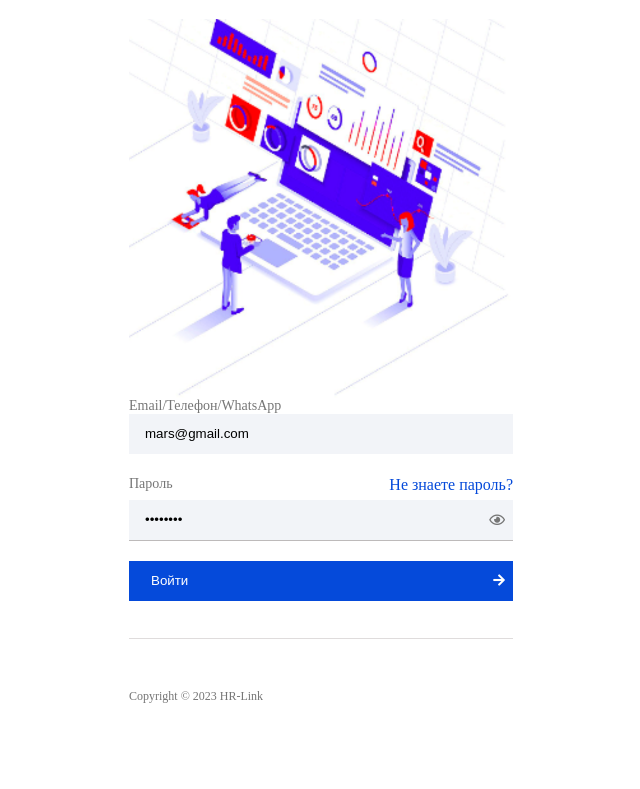
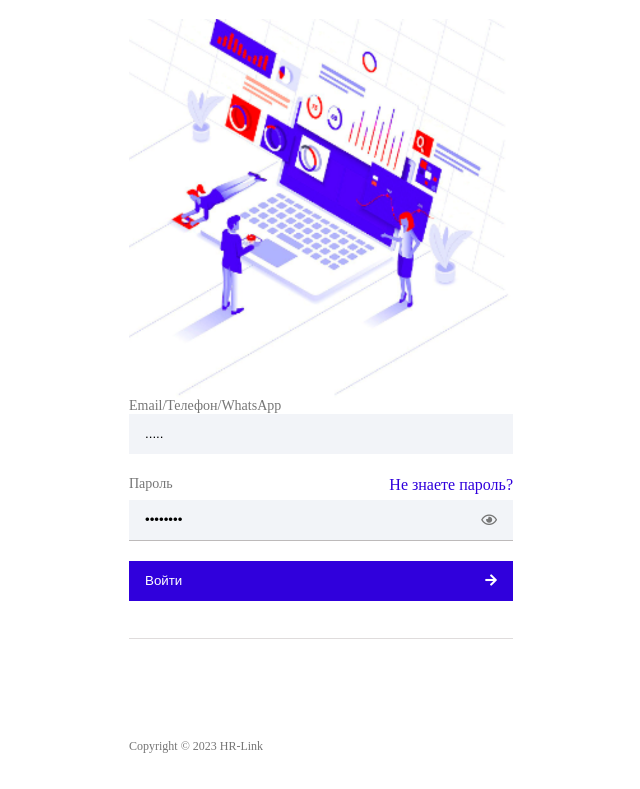
Before and after one commit to DashaGoryacheva/hr-link, a plain HTML site: page index.html in a window 1280 px wide. Shown: the part 69-858 px from the top of the page, without its empty margins (319-959 px from the left). Before the commit the page ends 823 px from the top, so only its background shows below. Drawn offline with Linux system fonts and the light colour scheme.

Commit message:
first commit

```diff
--- a/index.html
+++ b/index.html
@@ -20,19 +20,19 @@
     </div>
     <form class="main__form" method="post">
       <div class="login-block">
-        <div class="input-name">Email/Телефон/WhatsApp</div>
+        <label for="input-login" class="input-name">Email/Телефон/WhatsApp</label>
         <div class="block__input">
-          <input class="input_value" type="text" name="Email/Телефон/WhatsApp" value="mars@gmail.com" />
+          <input class="input_value" id="input-login" type="text" name="Email/Телефон/WhatsApp" value="....." />
         </div>
       </div>
       <div class="password-block">
         <div class="password-block-name">
-          <div class="input-name">Пароль</div>
+          <label for="input-password" class="input-name">Пароль</label>
           <a class="password-block__link">Не знаете пароль?</a>
         </div>
         <div class="password-block__input">
           <input class="input_value" id="input-password" type="password" value="password" />
-          <i class="far fa-eye" id="togglePassword" onclick="myFunction()"></i>
+          <i class="far fa-eye" id="togglePassword"></i>
         </div>
       </div>
       <button class="button">
@@ -40,6 +40,7 @@
         <i class="fas fa-arrow-right" id="arrow-right"></i>
     </form>
   </div>
+  <div class="push"></div>
   <footer class="footer">Copyright © 2023 HR-Link</footer>
   <script>
     let eyeIcon = document.getElementById("togglePassword");
--- a/style.css
+++ b/style.css
@@ -3,7 +3,7 @@ body {
   margin: 0 auto;
 }
 .header {
-  font-family: "Montserrat", Arial, sans-serif;
+  font-family: Arial, Helvetica, sans-serif;
   font-size: 12px;
   margin: 20px 0 40px 0;
 }
@@ -21,14 +21,15 @@ img {
 }
 .fa-arrow-right {
   color: #fff;
-  padding-right: 2px;
+  padding-right: 10px;
 }
+
 .button {
   display: flex;
   justify-content: space-between;
   align-items: center;
   box-sizing: border-box;
-  background-color: #054ada;
+  background-color: #3000dc;
   height: 40px;
   width: 100%;
   border: none;
@@ -38,7 +39,7 @@ img {
 .button-name {
   color: #fff;
   text-align: left;
-  padding-left: 16px;
+  padding-left: 10px;
 }
 .password-block-name {
   display: flex;
@@ -46,7 +47,7 @@ img {
   padding: 22px 0 6px 0;
 }
 .password-block__link {
-  color: #054ada;
+  color: #3000dc;
   text-decoration: none;
   cursor: pointer;
 }
@@ -59,13 +60,19 @@ img {
   height: 20px;
   border: 10px solid #f2f4f8;
   background-color: #f2f4f8;
-  cursor: pointer;
+  cursor: text;
   padding: 10px 6px;
 }
 .footer {
   color: #767676;
   font-size: 12px;
-  margin: 50px 0;
+}
+.push {
+  margin-top: 50px;
+}
+.push,
+.footer {
+  height: 50px;
 }
 .login-block__input .input-name {
   padding-bottom: 6px;
@@ -76,8 +83,9 @@ img {
   border-bottom: 1px solid #bdbaba;
   background-color: #f2f4f8;
   display: flex;
-  justify-content: space-between;
+  /* justify-content: space-between; */
   align-items: center;
+  /* padding-right: 6px; */
 }
 .input_value:focus {
   outline: none;
@@ -85,7 +93,7 @@ img {
 }
 
 .far {
-  margin-right: 8px;
+  margin-right: 16px;
   color: #767676;
   font-size: 14px;
   cursor: pointer;
@@ -130,4 +138,9 @@ img {
   .password-block__link {
     font-size: 12px;
   }
+  /* .footer {
+    color: #767676;
+    font-size: 10px;
+    margin: 50px 0 0 0;
+  } */
 }
```
